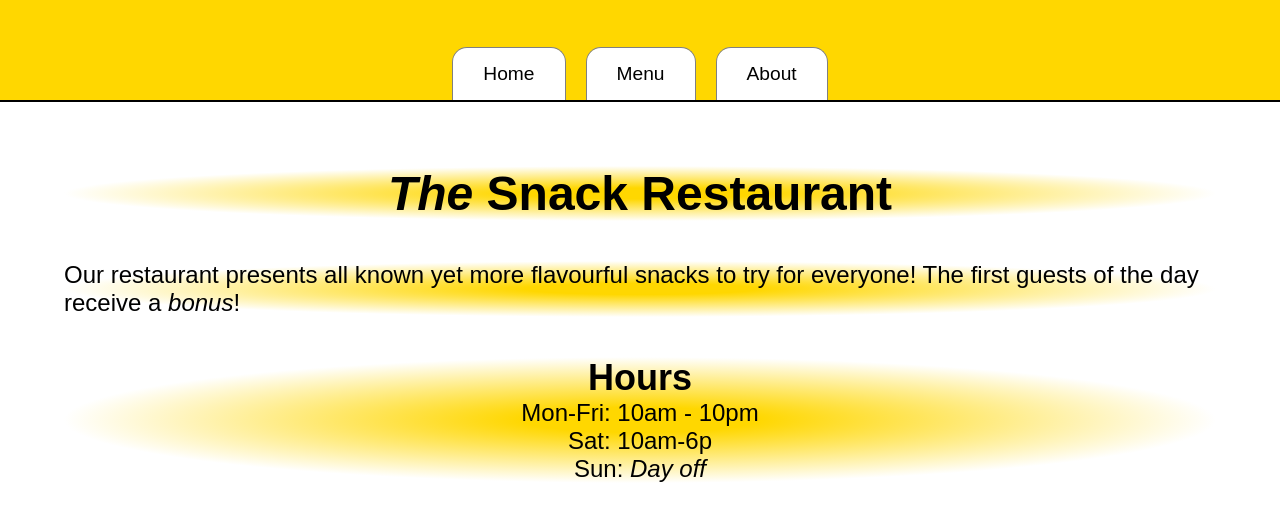
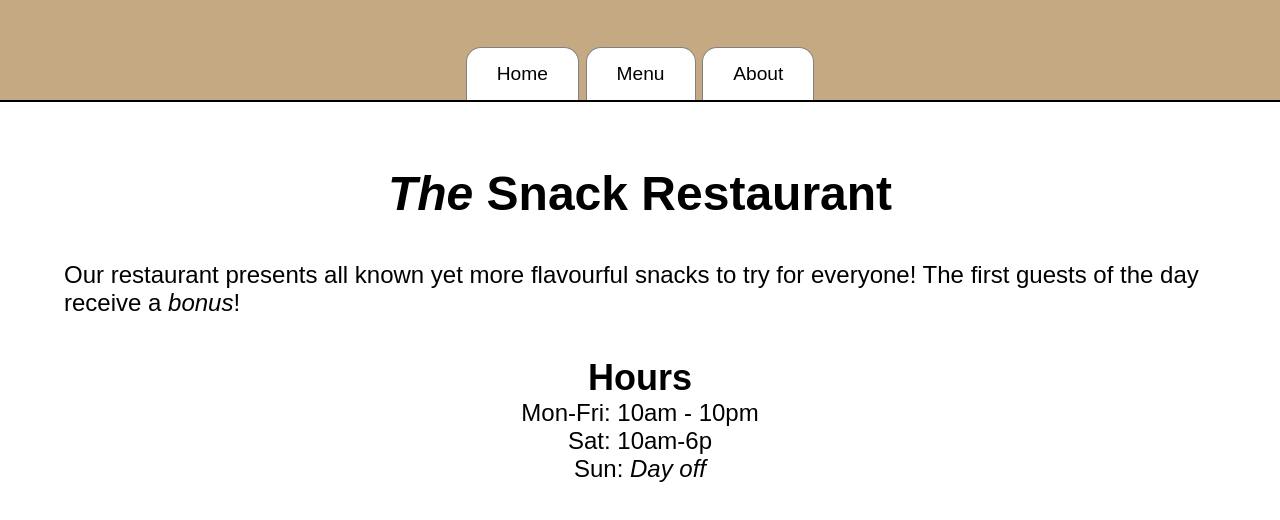
Before and after one commit to bulkassi/odin-restaurant-page, a website built with webpack: page src/template.html in a window 1280 px wide. Built offline with nearby package versions, Linux system fonts and the light colour scheme.

Commit message:
Change the CSS classes hierarchy + small changes to colors

```diff
--- a/src/style.css
+++ b/src/style.css
@@ -1,10 +1,12 @@
 :root {
+  --primary: #c4a982;
+  --accent: #d44723;
   font-size: 24px;
   font-family: sans-serif;
 }
 
 body {
-  background-color: gold;
+  background-color: var(--primary);
   display: grid;
   grid-template-rows: [header] 100px [container] 1fr;
 
@@ -22,15 +24,12 @@ header {
   display: flex;
   justify-content: center;
   align-items: flex-end;
-}
 
-header nav {
-  display: flex;
+  nav {
     flex-direction: row;
     gap: 20px;
-}
 
-header nav button {
+    button {
       background-color: white;
       color: black;
 
@@ -38,6 +37,8 @@ header nav button {
       border: 1px solid gray;
       border-bottom: none;
       border-radius: 15px 15px 0 0;
+    }
+  }
 }
 
 #content {
@@ -52,7 +53,6 @@ header nav button {
 }
 
 .content-box {
-  background: radial-gradient(ellipse closest-side, gold 20%, white);
   display: flex;
   justify-content: center;
   align-items: center;
```
Lines whose indentation alone changed are shown as unchanged.
